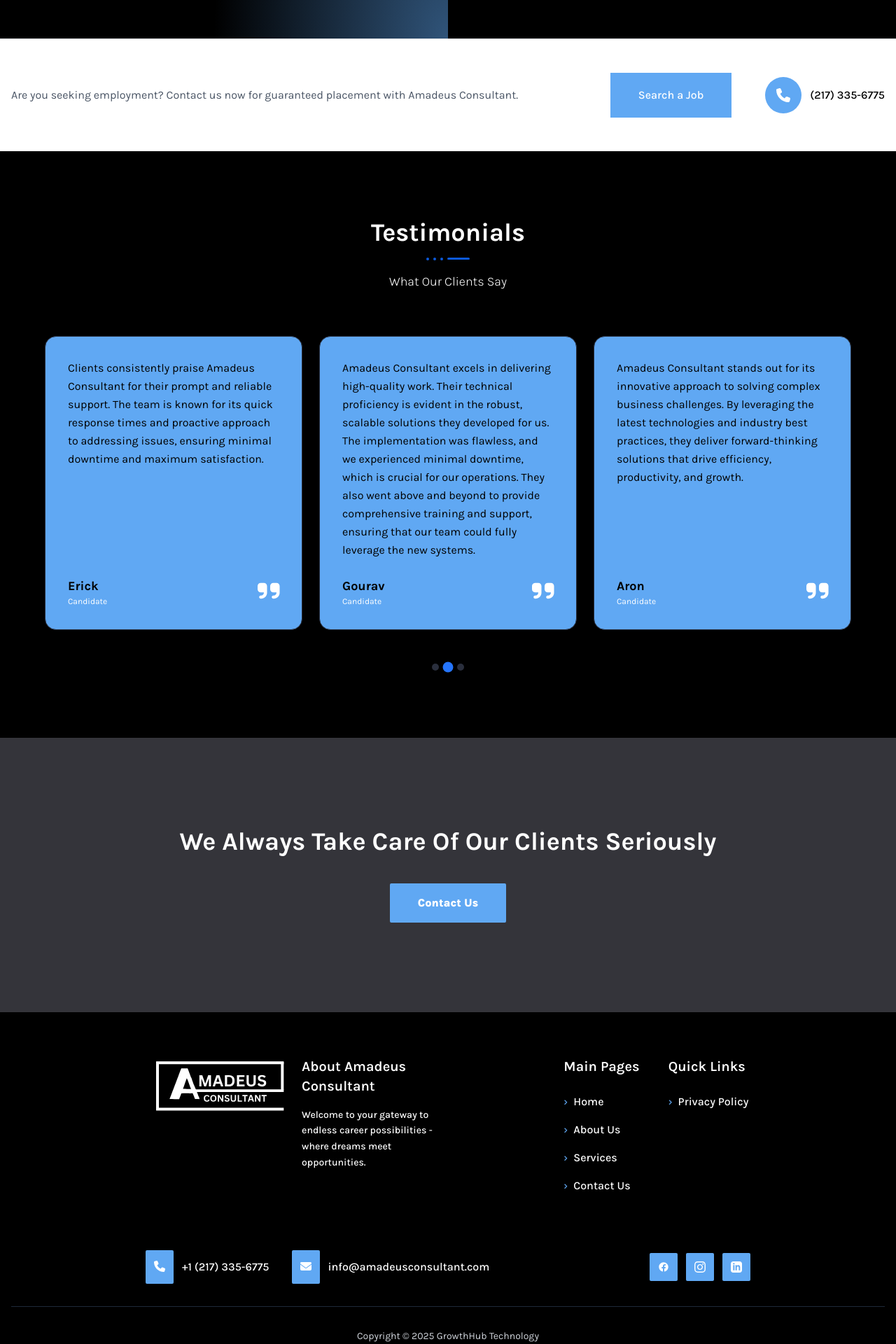
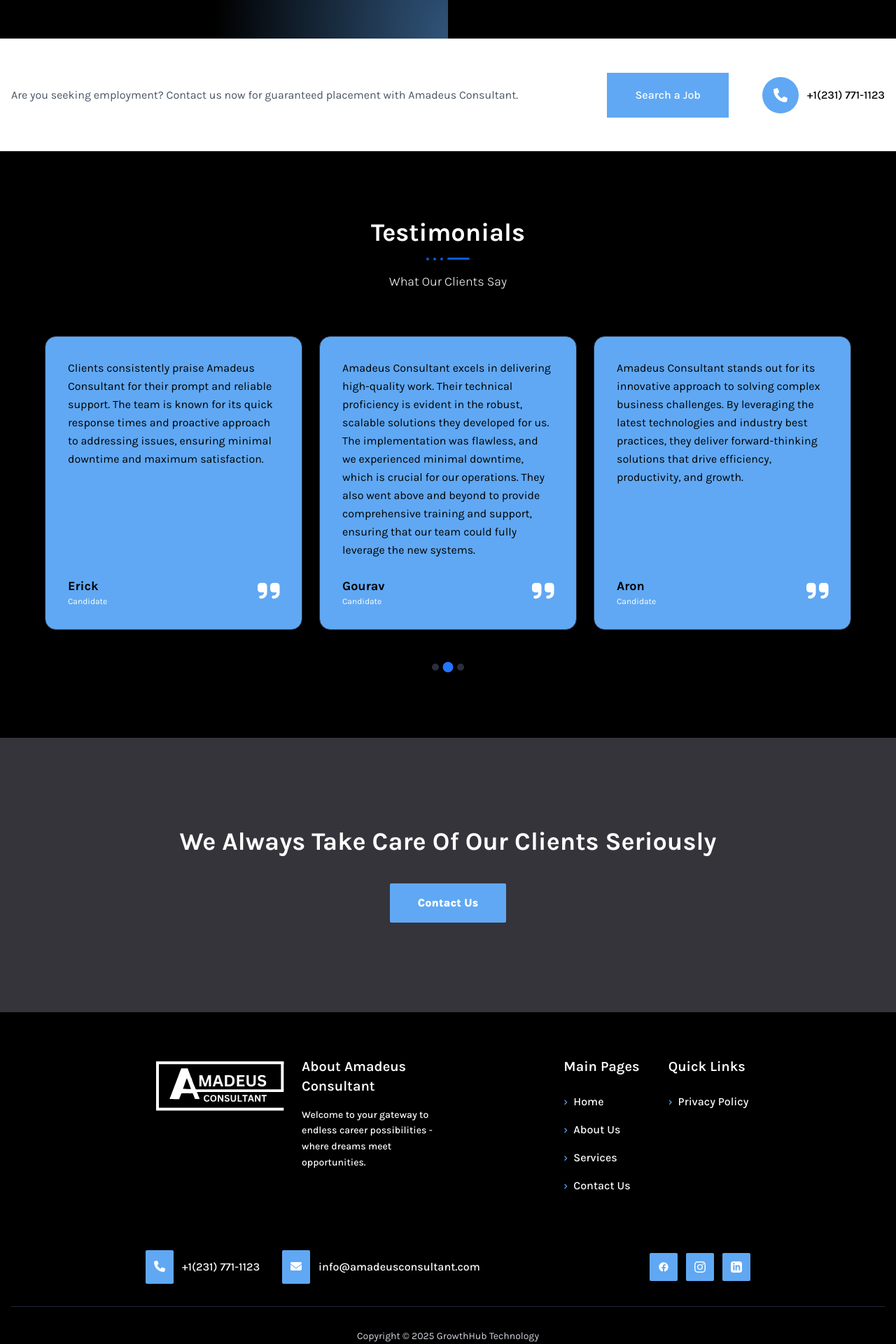
Before and after one commit to panchalumang789/amadeus-consultant, a Next.js app: page / in a window 1280 px wide. Shown: the part 2920-4840 px from the top of the page at 70% size. Built offline with nearby package versions, Linux system fonts and the light colour scheme.

Commit message:
update: contact no

```diff
--- a/app/about-us/page.tsx
+++ b/app/about-us/page.tsx
@@ -186,14 +186,14 @@ export default function AboutUs() {
                 Search a Job
               </Link>
               <a
-                href="tel:(217) 335-6775"
+                href="tel:+1(231) 771-1123"
                 className="flex items-center gap-3 text-black transition duration-300"
               >
                 <FontAwesomeIcon
                   className="p-4 text-xl bg-[#60a8f3] text-white rounded-full"
                   icon={faPhone}
                 />
-                <span className="font-medium">(217) 335-6775</span>
+                <span className="font-medium">+1(231) 771-1123</span>
               </a>
             </div>
           </div>
--- a/app/contact-us/page.tsx
+++ b/app/contact-us/page.tsx
@@ -125,10 +125,10 @@ export default function ContactUs() {
                     </h3>
                     <p className="text-gray-600 ">
                       <a
-                        href="tel:+1234567890"
+                        href="tel:+1(231) 771-1123"
                         className="hover:text-blue-600 transition duration-300"
                       >
-                        +1 (217) 335-6775
+                        +1(231) 771-1123
                       </a>
                     </p>
                   </div>
--- a/app/page.tsx
+++ b/app/page.tsx
@@ -492,14 +492,14 @@ export default function Home() {
                 Search a Job
               </Link>
               <a
-                href="tel:(217) 335-6775"
+                href="tel:+1(231) 771-1123"
                 className="flex items-center gap-3 text-black transition duration-300"
               >
                 <FontAwesomeIcon
                   className="p-4 text-xl bg-[#60a8f3] text-white rounded-full"
                   icon={faPhone}
                 />
-                <span className="font-medium">(217) 335-6775</span>
+                <span className="font-medium">+1(231) 771-1123</span>
               </a>
             </div>
           </div>
--- a/components/common/Footer.tsx
+++ b/components/common/Footer.tsx
@@ -107,7 +107,7 @@ export default function Footer() {
               <div className="bg-[#60a8f3] hover:text-white p-3 rounded-xs mr-3">
                 <FontAwesomeIcon icon={faPhone} />
               </div>
-              <p className="hover:text-[#60a8f3]">+1 (217) 335-6775</p>
+              <p className="hover:text-[#60a8f3]">+1(231) 771-1123</p>
             </a>
             <a
               href="mailto:info@amadeusconsultant.com"
```
